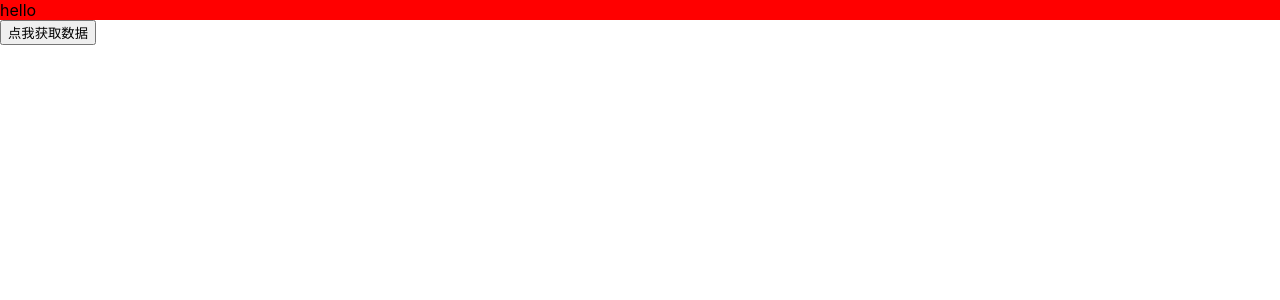
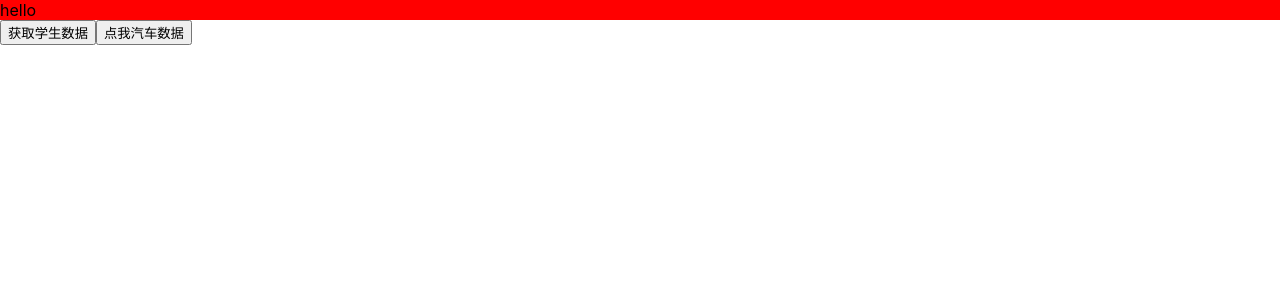
Before and after one commit to Shenhaoyi/learn-react, a React (Create React App) app: page / in a window 1280 px wide. Shown: the top 300 px of the page. Built offline with nearby package versions, Linux system fonts and the light colour scheme.

Commit message:
feat: 配置多个代理

```diff
--- a/package.json
+++ b/package.json
@@ -35,6 +35,5 @@
       "last 1 firefox version",
       "last 1 safari version"
     ]
-  },
-  "proxy": "http://localhost:5001"
+  }
 }
--- a/src/components/TestAxios/index.jsx
+++ b/src/components/TestAxios/index.jsx
@@ -2,12 +2,11 @@ import React, { Component } from 'react';
 import axios from 'axios';
 
 export default class index extends Component {
-  handleClick = async () => {
-    const responseType = 'blob';
+  handleClick = (path) => {
+    return async () => {
       axios({
         method: 'get',
-      url: 'http://localhost:3000/students',
-      responseType,
+        url: path,
       }).then(
         (response) => {
           console.log(response);
@@ -17,7 +16,15 @@ export default class index extends Component {
         },
       );
     };
+  };
   render() {
-    return <button onClick={this.handleClick}>点我获取数据</button>;
+    return (
+      <>
+        <button onClick={this.handleClick('/api1/students')}>
+          获取学生数据
+        </button>
+        <button onClick={this.handleClick('/api2/cars')}>点我汽车数据</button>
+      </>
+    );
   }
 }
```
Also changed, not shown: src/setupProxy.js (added, +21 -0 lines). Lines whose indentation alone changed are shown as unchanged.
